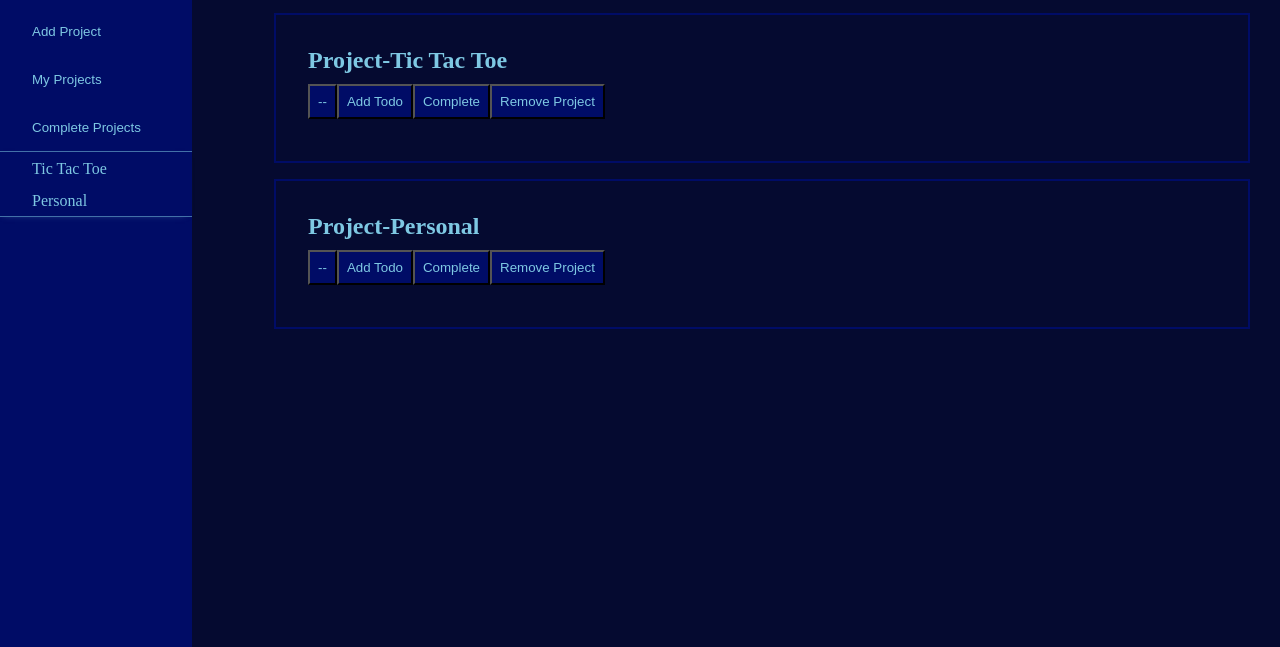
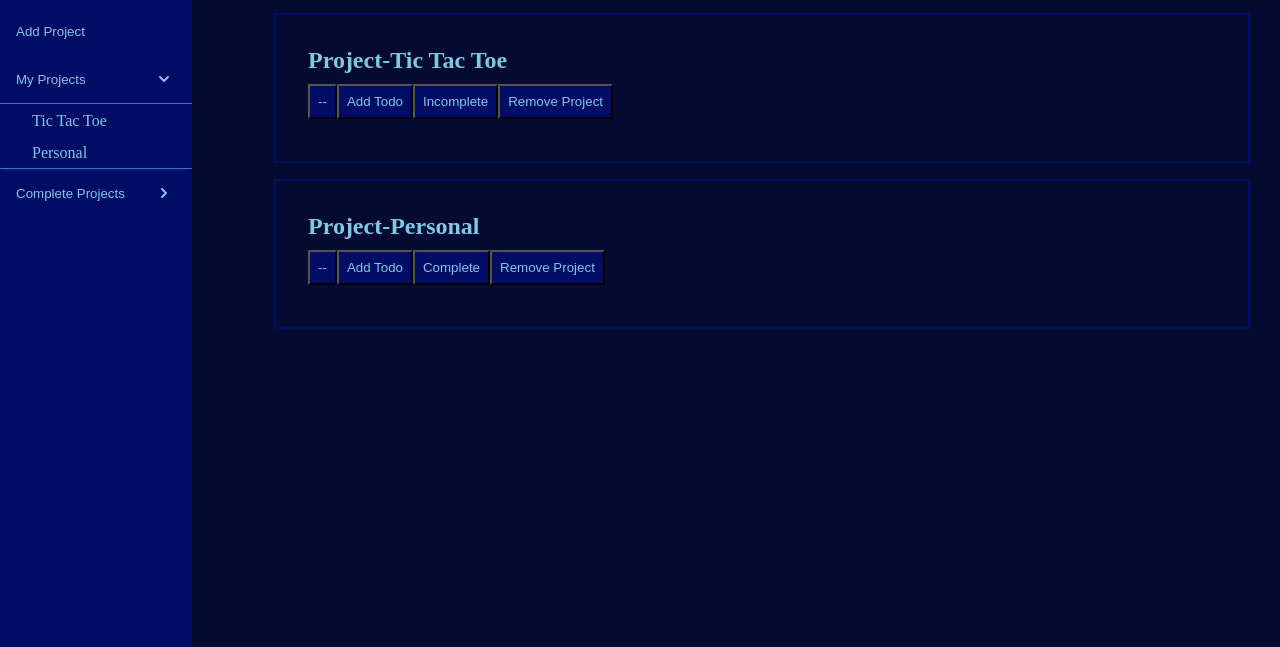
Before and after one commit to RussTP/todo-list, a website built with webpack: page src/template.html in a window 1280 px wide. Both pictures are taken after a click on the button "My Projects". Shown: the part 153-800 px from the top of the page. Built offline with nearby package versions, Linux system fonts and the light colour scheme.

Commit message:
my projects and complete projects now act as a dropdown, preloaded projects can now load in as complete

```diff
--- a/src/controller.js
+++ b/src/controller.js
@@ -1,4 +1,4 @@
-// controller.js
+
 import Project from "./project.js";
 import Todo from "./todo.js";
 import ProjectList from "./projectList.js";
@@ -12,11 +12,14 @@ export default class Controller {
 
     console.log("Controller initialized. Projects:", this.projectList.projects.map(p => ({ id: p.id, title: p.title })));
 
-    // Render on startup
+
     if (this.display && typeof this.display.displayProjects === "function") {
       this.display.displayProjects(this.projectList.projects);
       if (typeof this.display.displayProjectNav === "function") {
         this.display.displayProjectNav(this.projectList.projects);
+      }
+      if (typeof this.display.displayCompleteProjectNav === "function") {
+        this.display.displayCompleteProjectNav(this.projectList.projects);
       }
     }
   }
@@ -109,6 +112,7 @@ export default class Controller {
     }
     console.log("project completed:", project);
     this.display.displayProjects(this.projectList.projects);
+    this.display.displayCompleteProjectNav(this.projectList.projects);
   }
 
   todoForm(projectId) {
@@ -122,6 +126,10 @@ export default class Controller {
     this.display.displayProjects(this.projectList.projects);
     if (typeof this.display.displayProjectNav === "function") {
       this.display.displayProjectNav(this.projectList.projects);
-    }
+
+    if (typeof this.display.displayCompleteProjectNav ==="function") {
+      this.display.displayCompleteProjectNav(this.projectList.projects);
+      }
   }
 }
+};
--- a/src/dom.js
+++ b/src/dom.js
@@ -174,13 +174,6 @@ projects.forEach(project => {
       });
 }
 
-displayProjectComplete(projects) {
-    const projectCompleteListEl = document.querySelector("#project-list");
-      if(!projectCompleteListEl) return;
-
-}
-
-
 
 projectNavToggle() {
   const toggleBtn = document.querySelector("#my-projects-btn");
@@ -192,9 +185,46 @@ projectNavToggle() {
     const projectListEl = document.querySelector("#project-list");
     if (projectListEl) {
     projectListEl.classList.toggle("show");
+     toggleBtn.parentElement.classList.toggle("open");
     }
   });
 }
+
+displayCompleteProjectNav(projects) {
+  const projectListEl = document.querySelector("#complete-project-list");
+  if (!projectListEl) return;
+
+  projectListEl.innerHTML = "";
+  projects
+  .filter(p => p.completed)
+  .forEach(project => {
+    const item = document.createElement("div");
+    item.classList.add("my-project");
+    item.textContent = project.title;
+    item.dataset.projectId = project.id;
+    item.addEventListener("click", () => {
+      this.controller.collapseTodo(project.id);
+    });
+    projectListEl.appendChild(item);
+  });
+}
+
+completeProjectNavToggle() {
+  const toggleBtn = document.querySelector("#complete-projects-btn");
+    console.log("toggleBtn project complete found:", toggleBtn);
+    if(!toggleBtn) return;
+
+    toggleBtn.addEventListener("click", () => {
+      console.log("complete-projects-btn clicked");
+      const projectListEl = document.querySelector("#complete-project-list");
+      if (projectListEl) {
+        projectListEl.classList.toggle("show");
+        toggleBtn.parentElement.classList.toggle("open");
+      }
+    });
+}
+
+
   todoForm(projectId) {
     console.log("todoForm called for projectId:", projectId);
     const projectCard = document.querySelector(`#project-${projectId}`);
--- a/src/index.js
+++ b/src/index.js
@@ -20,4 +20,5 @@ document.addEventListener("DOMContentLoaded", () => {
     display.displayProjects(projectList.projects);
     display.displayProjectNav(projectList.projects);
     display.projectNavToggle();
+    display.completeProjectNavToggle();
 });
--- a/src/project.js
+++ b/src/project.js
@@ -1,8 +1,9 @@
 export default class Project {
-  constructor(title) {
+  constructor(title, completed = false) {
     this.id = crypto.randomUUID();
     this.title = title;
     this.todos = [];
+    this.completed = completed;
     console.log("New project created:", this.title, "with ID:", this.id);
   }
 
--- a/src/projectList.js
+++ b/src/projectList.js
@@ -6,14 +6,14 @@ export default class ProjectList {
     this.projects = [];
 
 
-    const codeProject = new Project("Tic Tac Toe");
+    const codeProject = new Project("Tic Tac Toe", true);
     codeProject.addTodo(new Todo("brainstorm game logic", "psuedocode game logic", "medium", true, "2025-07-25"));
     codeProject.addTodo(new Todo("code logic", "make working game logic using factories and module patterns ", "medium", true, "2025-07-26"));
     codeProject.addTodo(new Todo("create dom", "incorporate DOM with game logic", "medium", true, "2025-07-27"));
     codeProject.addTodo(new Todo("finish project", "clean up code, and style of project", "low", true, "2025-07-28"));
      this.projects.push(codeProject);
 
-    const defaultProject = new Project("Personal");
+    const defaultProject = new Project("Personal",  false);
     defaultProject.addTodo(new Todo("Groceries", "apples, milk, eggs, cheese", "high", false, "2025-09-20"));
     defaultProject.addTodo(new Todo("Clean Kitchen", "sink, pantry, fridge", "medium", false, "2025-09-24"));
     defaultProject.addTodo(new Todo("Vacuum", "vacuum main floor", "low", false, "2025-09-27"));
--- a/src/styles.css
+++ b/src/styles.css
@@ -46,15 +46,35 @@ button {
     background-color: var(--nav-background);
 }
 
+
+.button-container {
+    display: flex;
+    width: 100%;
+    flex-direction: column;
+}
+
 .button-container button {
     display: flex;
-    justify-content: flex-start;
+    justify-content: space-between;
     align-items: center;
     height: 3rem;
-    padding-left: 2rem;
+    padding: 0.5rem 1rem;
     width: 100%;
     border: none;
     background-color: var(--nav-background);
+    cursor: pointer;
+}
+
+.caret {
+    transition: transform 0.3s ease;
+    transform: rotate(-90deg);
+    height: 24px;
+    width: 24px;
+    flex-shrink: 0;
+}
+
+.button-container.open .caret {
+    transform: rotate(0deg);
 }
 
 button:hover {
@@ -67,11 +87,6 @@ h1 {
 }
 
 
-.button-container {
-    display: flex;
-    width: 100%;
-    flex-direction: column;
-}
 
 #delete-button {
     display: flex;
@@ -81,13 +96,55 @@ h1 {
 
 #sidebar-container {
 display: flex;
+flex-direction: column;
 margin-top: 10rem;
+flex-direction: column;
 width: 20rem;
 align-items: flex-start;
 justify-content: flex-start;
 background-color: var(--nav-background);
 height: 100vh;
 }
+
+#project-list, #complete-project-list {
+    display: flex;
+    flex-direction: column;
+    max-height: 0;
+    top: 100%;
+    left: 0;
+    right: 0;
+    overflow: hidden;
+    height: auto;
+     color: var(--text-color);
+    transform: scaleY(0);
+    transform-origin: top;
+    opacity: 0;
+    transition: max-height 0.5s ease, opacity 0.5s ease, transform 0.5s ease;
+
+}
+
+#project-list.show, #complete-project-list.show {
+    transform: scaleY(1);
+    width: 100%;
+    max-height: 800px;
+    color: var(--text-color);
+    opacity: 1;
+    border-top: 1px solid var(--box-shadow);
+    border-bottom: 1px solid var(--box-shadow);
+    box-shadow: -2px 2px 7px -5px var(--box-shadow);
+    cursor: pointer;
+
+}
+
+#project-list.show:empty,
+#complete-project-list.show:empty {
+    border: none;
+    box-shadow: none;
+    padding: 0;
+}
+
+
+
 
 #main-content {
     display: flex;
@@ -249,30 +306,7 @@ height: 100vh;
     box-shadow: 0 0 1px 3px rgba(255, 0, 0, 0.600);
 }
 
-#project-list {
-    display: flex;
-    flex-direction: column;
-    height: auto;
-    transform: scaleY(0);
-    transform-origin: top;
-    opacity: 0;
-    transition: transform 0.5s ease;
 
-}
-
-
-#project-list.show {
-transform: scaleY(1);
-width: 100%;
-color: var(--text-color);
-justify-content: center;
-align-items: center;
-opacity: 1;
-border-top: 1px solid var(--box-shadow);
-border-bottom: 1px solid var(--box-shadow);
-box-shadow: -2px 2px 7px -5px var(--box-shadow);
-
-}
 
 .my-project {
     width: 100%;
@@ -282,6 +316,6 @@ box-shadow: -2px 2px 7px -5px var(--box-shadow);
 }
 
 .my-project:hover {
- background-color: var(--button-hover);
+    background-color: var(--button-hover);
 
 }
--- a/src/template.html
+++ b/src/template.html
@@ -11,11 +11,34 @@
 <div id="sidebar-container">
 <div class="button-container">
 <button id="add-project-btn" type="button">Add Project</button>
-<button id="my-projects-btn" type="button">My Projects</button>
-<button id="complete-projects-btn" type="button">Complete Projects</button>
+</div>
+<div class="button-container">
+<button id="my-projects-btn" type="button">My Projects
+     <svg class="caret" width="12" height="12" viewBox="0 0 24 24">
+    <path d="M8 10l4 4 4-4"
+          stroke="currentColor"
+          stroke-width="2"
+          fill="none"
+          stroke-linecap="round"
+          stroke-linejoin="round"/>
+  </svg>
+</button>
 <div id="project-list" class="hidden"></div>
 </div>
-</div>
+<div class="button-container">
+<button id="complete-projects-btn" type="button">
+    Complete Projects
+  <svg class="caret" width="12" height="12" viewBox="0 0 24 24">
+    <path d="M8 10l4 4 4-4"
+          stroke="currentColor"
+          stroke-width="2"
+          fill="none"
+          stroke-linecap="round"
+          stroke-linejoin="round"/>
+  </svg>
+</button>
+<div id="complete-project-list" class="hidden"></div>
+    </div>
 </nav>
 </header>
 <div id="main-content">
```
